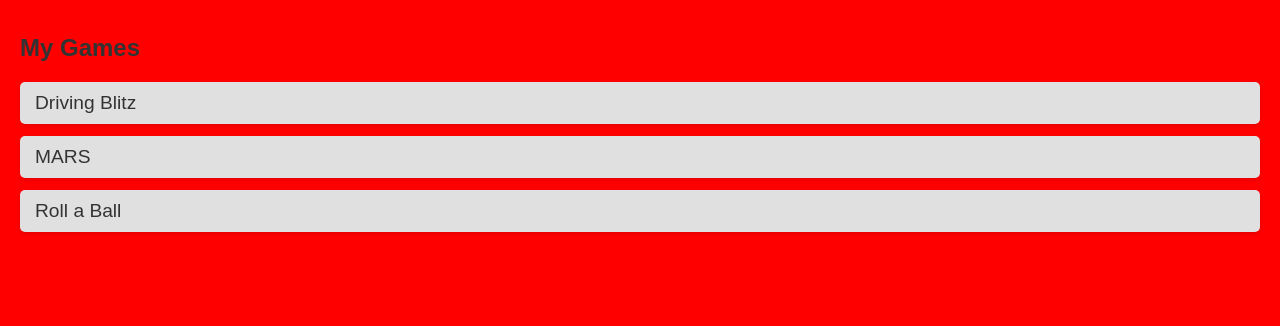
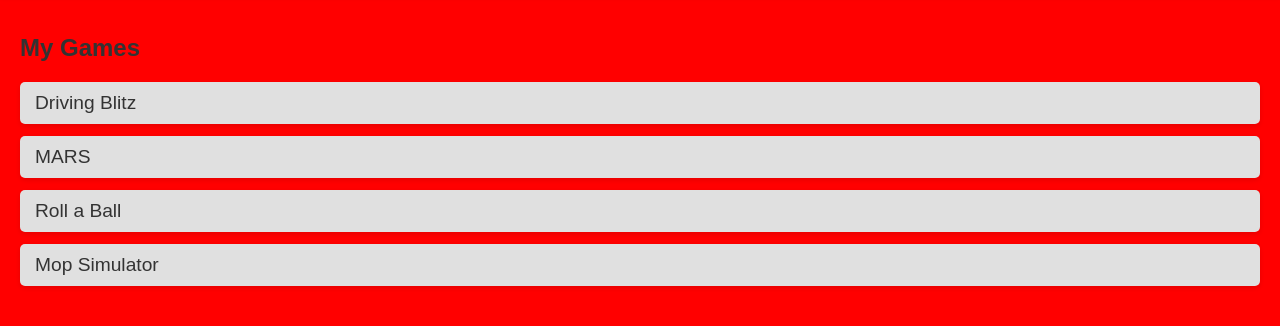
Before and after one commit to mrh0lden/mrh0lden.github.io, a plain HTML site: page index.html in a window 1280 px wide. Both pictures are taken after a click on the link "Games". Shown: the part 58-384 px from the top of the page. Drawn offline with Linux system fonts and the light colour scheme.

Commit message:
Add files via upload

```diff
--- a/index.html
+++ b/index.html
@@ -27,6 +27,7 @@
       <a class="game-link" href="https://mrholdendev.itch.io/drivingblitz" target="_blank" rel="noopener noreferrer">Driving Blitz</a>
       <a class="game-link" href="https://mrholdendev.itch.io/mars" target="_blank" rel="noopener noreferrer">MARS</a>
       <a class="game-link" href="https://mrholdendev.itch.io/roll-a-ball" target="_blank" rel="noopener noreferrer">Roll a Ball</a>
+      <a class="game-link" href="https://mrholdendev.itch.io/mopsimulator" target="_blank" rel="noopener noreferrer">Mop Simulator</a>
     </section>
   </main>
 
```
